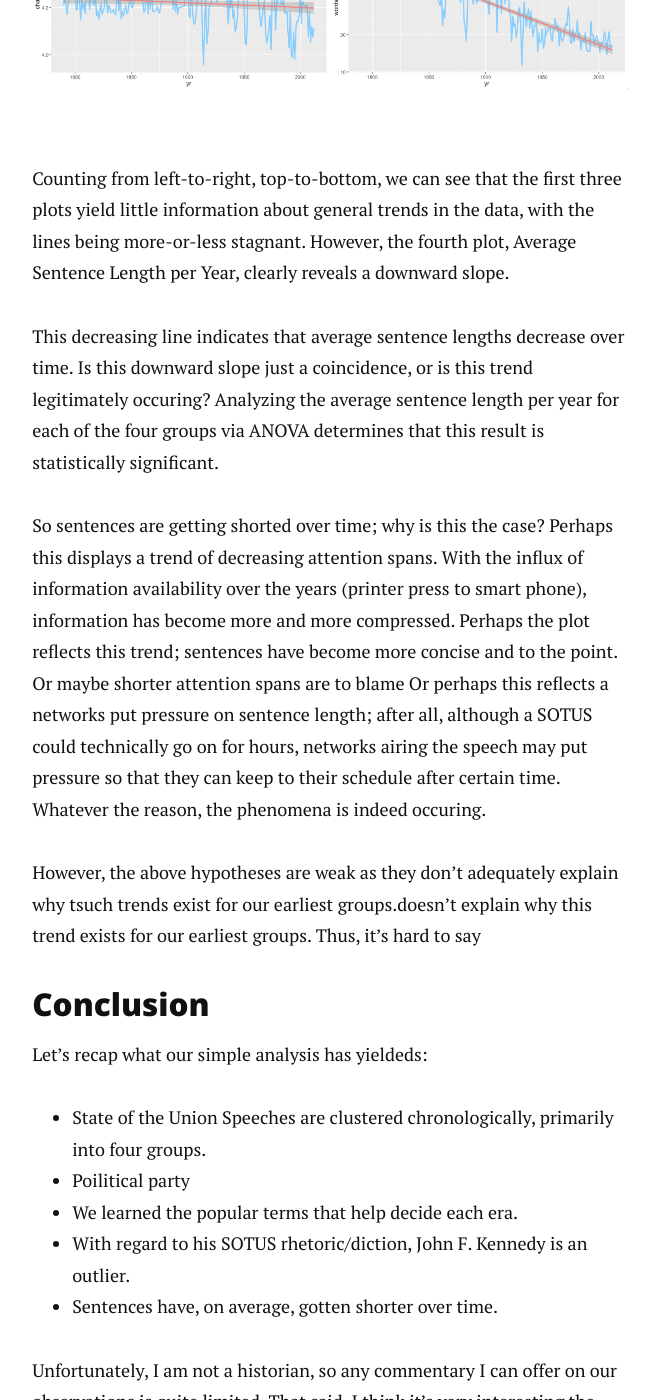
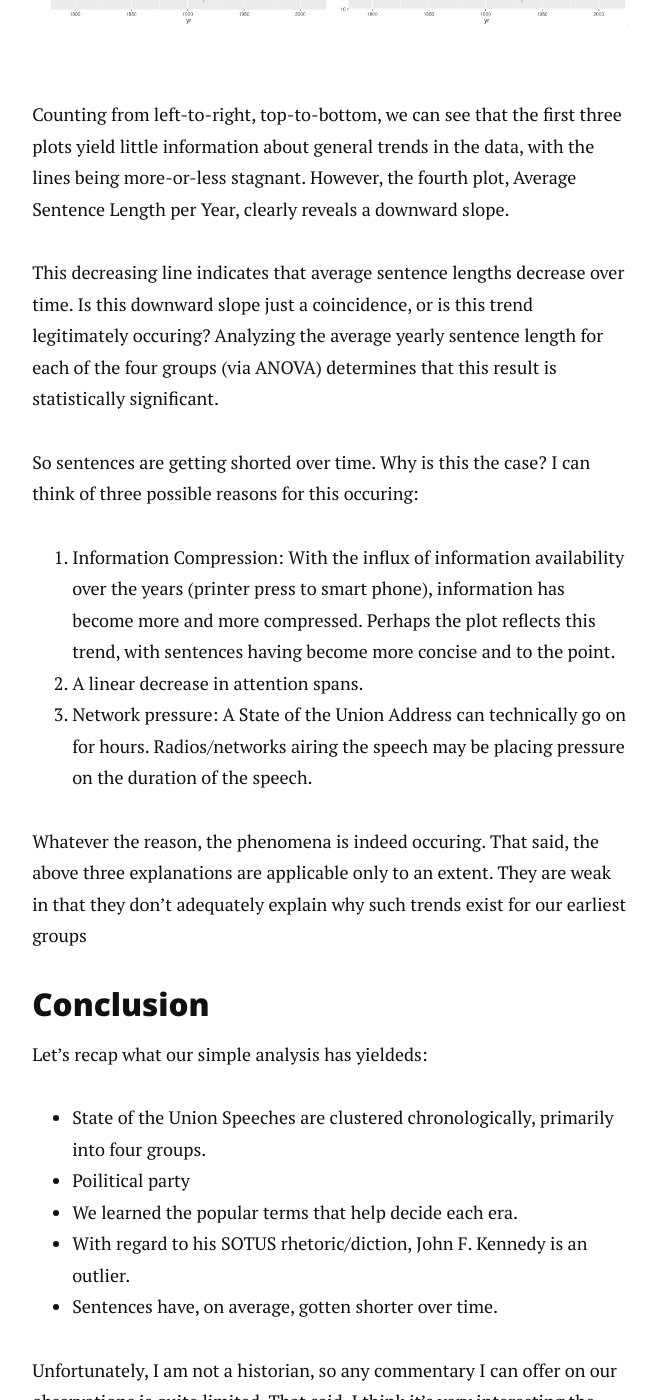
Before and after one commit to jwilber/old_website, a Jekyll site: the page built from _posts/2014-12-12-sotus-analysis.markdown, in a window 1280 px wide and 1400 px high, scrolled down 11971 px. Shown: the whole window, without its empty margins (310-967 px from the left). Built offline with Jekyll 4.4.1, drawn with Linux system fonts in a browser that asks for light colours; nearby versions of some CDN libraries.

Commit message:
Update and rename 2014-12-12-figure-with-caption.markdown to 2014-12-12-sotus-analysis.markdown

```diff
--- a/_posts/2014-12-12-figure-with-caption.markdown
+++ b/_posts/2014-12-12-sotus-analysis.markdown
@@ -131,8 +131,6 @@ We'll pursue this end by investigating the implicit, "meta" features of the text
 
 To make any apparent trends obvious, a regression line is fit to each of the four plots.
 
-=======
-
 To make any apparent trends obvious, a regression line is fit to each of the four plots.
 
 The results are as follows:
@@ -141,11 +139,14 @@ The results are as follows:
 
 Counting from left-to-right, top-to-bottom, we can see that the first three plots yield little information about general trends in the data, with the lines being more-or-less stagnant. However, the fourth plot, Average Sentence Length per Year, clearly reveals a downward slope.
 
-This decreasing line indicates that average sentence lengths decrease over time. Is this downward slope just a coincidence, or is this trend legitimately occuring? Analyzing the average sentence length per year for each of the four groups via ANOVA determines that this result is statistically significant.
+This decreasing line indicates that average sentence lengths decrease over time. Is this downward slope just a coincidence, or is this trend legitimately occuring? Analyzing the average yearly sentence length for each of the four groups (via ANOVA) determines that this result is statistically significant.
 
-So sentences are getting shorted over time; why is this the case? Perhaps this displays a trend of decreasing attention spans. With the influx of information availability over the years (printer press to smart phone), information has become more and more compressed. Perhaps the plot reflects this trend; sentences have become more concise and to the point. Or maybe shorter attention spans are to blame Or perhaps this reflects a networks put pressure on sentence length; after all, although a SOTUS could technically go on for hours, networks airing the speech may put pressure so that they can keep to their schedule after certain time. Whatever the reason, the phenomena is indeed occuring.
+So sentences are getting shorted over time. Why is this the case? I can think of three possible reasons for this occuring:
+1. Information Compression: With the influx of information availability over the years (printer press to smart phone), information has become more and more compressed. Perhaps the plot reflects this trend, with sentences having become more concise and to the point.
+2. A linear decrease in attention spans.
+3. Network pressure: A State of the Union Address can technically go on for hours. Radios/networks airing the speech may be placing pressure on the duration of the speech.
 
-However, the above hypotheses are weak as they don't adequately explain why tsuch trends exist for our earliest groups.doesn't explain why this trend exists for our earliest groups. Thus, it's hard to say
+Whatever the reason, the phenomena is indeed occuring. That said, the above three explanations are applicable only to an extent. They are weak in that they don't adequately explain why such trends exist for our earliest groups
 
 ### Conclusion
 
```
